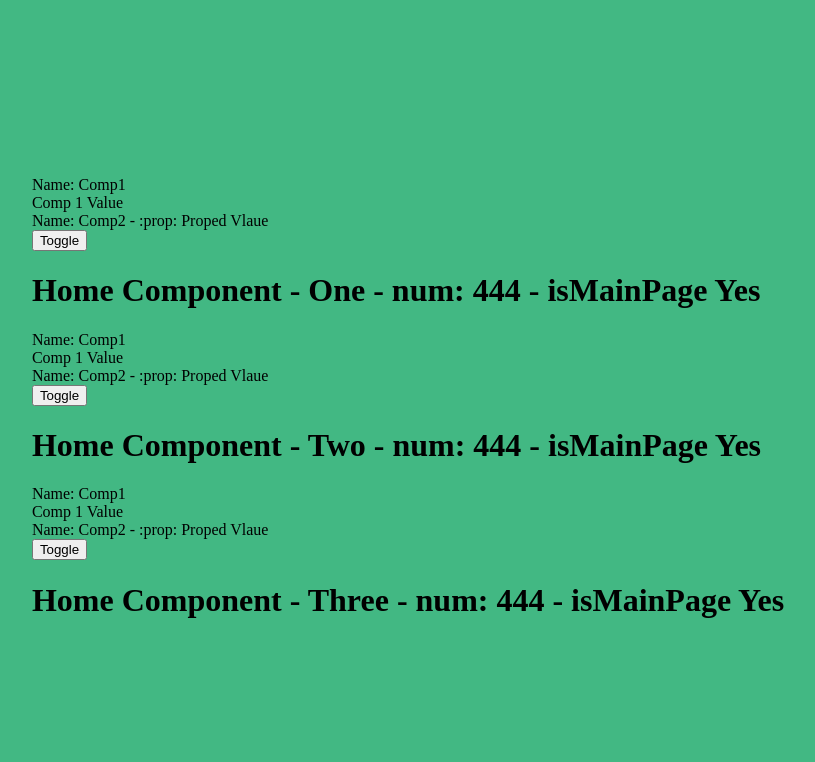
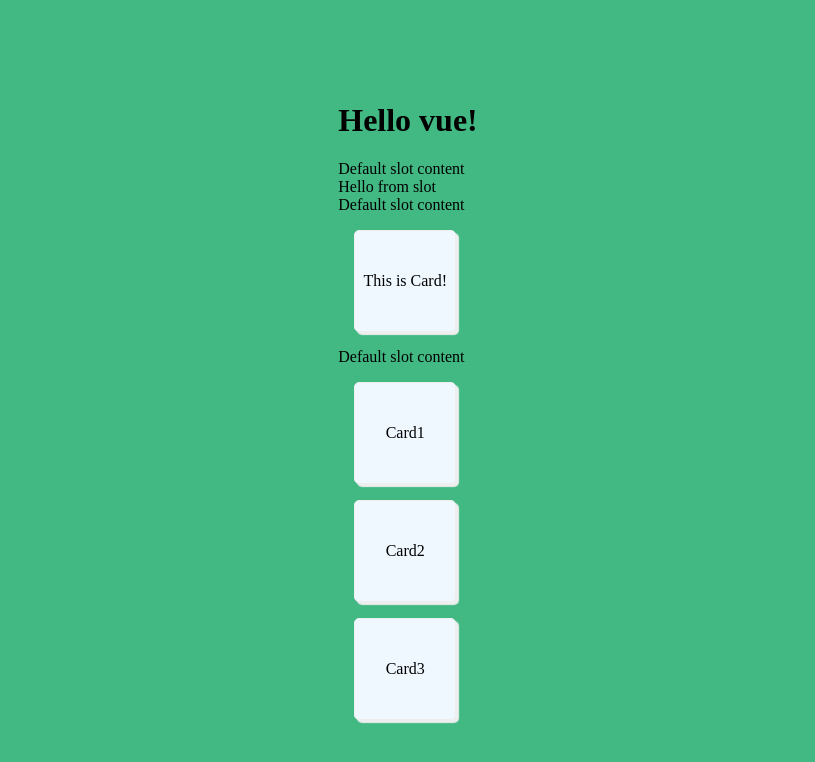
Before and after one commit to koushil-mankali/Vuejs-Practice, a Vue app in the folder vue2/: page / in a window 1280 px wide. Shown: the top 762 px of the page, without its empty margins (232-1047 px from the left). Built offline with nearby package versions, Linux system fonts and the light colour scheme.

Commit message:
slots done

```diff
--- a/vue2/src/App.vue
+++ b/vue2/src/App.vue
@@ -1,23 +1,26 @@
 <script lang="ts">
-  import Home from './components/Home.vue'
+  import Slot from './components/Slot.vue';
 
-  export default {
-    components: {
-      Home,
-    },
-    data(){
-      return {
-        nameOne: "One",
-        nameTwo: "Two",
-      }
-    },
+  export default{
+    components:{
+      Slot,
+    }
   }
 </script>
 
 <template>
-  <Home :name="nameOne" :num="444" :isMainPage="true" />
-  <Home :name="nameTwo" :num="444" :isMainPage="true" />
-  <Home id="home" name="Three" :num="444" :isMainPage="true" />
+    <h1>Hello vue!</h1>
+    <Slot #txtSlot>Hello from slot</Slot>
+    <Slot #bdy>
+      <div class="card">
+          This is Card!
+      </div>
+    </Slot>
+    <Slot #crds="slotProps">
+      <div class="card">
+          {{slotProps.item}}
+      </div>
+    </Slot>
 </template>
 
 <style>
@@ -28,4 +31,17 @@
     justify-content: center;
     align-items: center;
   }
+
+  .card{
+    width: 100px;
+    height: 100px;
+    border-radius: 5px;
+    border: 1px solid #eee;
+    background-color: aliceblue;
+    display: flex;
+    justify-content: center;
+    align-items: center;
+    box-shadow: 3px 3px 1px #eee;
+    margin: 1rem;
+  }
 </style>
--- /dev/null
+++ b/vue2/src/components/Slot.vue
@@ -0,0 +1,29 @@
+<script lang="ts">
+    export default{
+        name: 'Slot',
+        data(){
+            return{
+                list: ["Card1", "Card2", "Card3"]
+            }
+        }
+    }
+</script>
+
+<template>
+    <div>
+        <slot>Default slot content</slot>
+    </div>
+    <div>
+        <slot name="txtSlot"></slot>
+    </div>
+    <div>
+        <slot name="bdy"></slot>
+    </div>
+    <div v-for="item in list">
+        <slot name="crds" :item="item"></slot>
+    </div>
+</template>
+
+<style scoped>
+
+</style>
```
Also changed, not shown: vue2/src/events.vue (added, +31 -0 lines).
